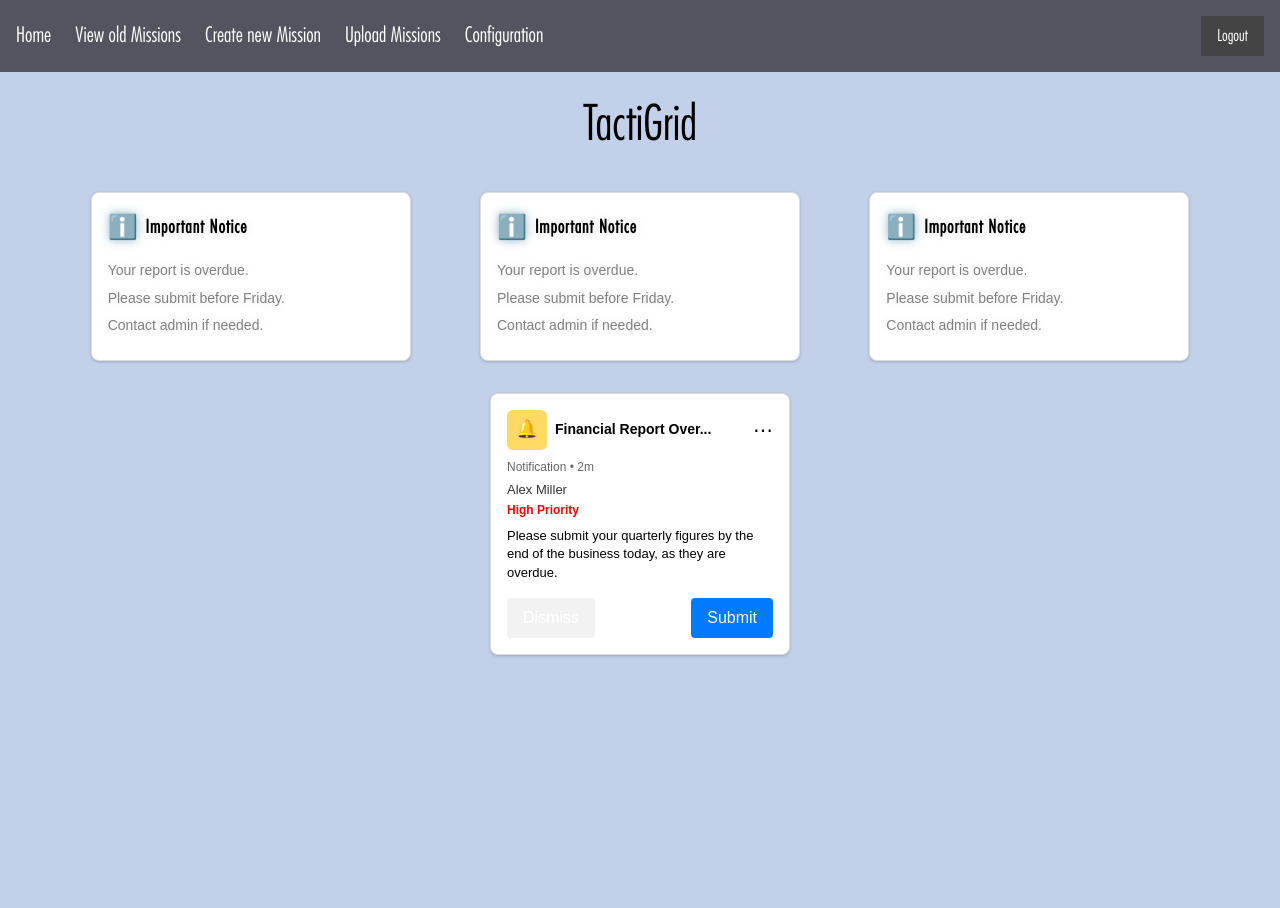
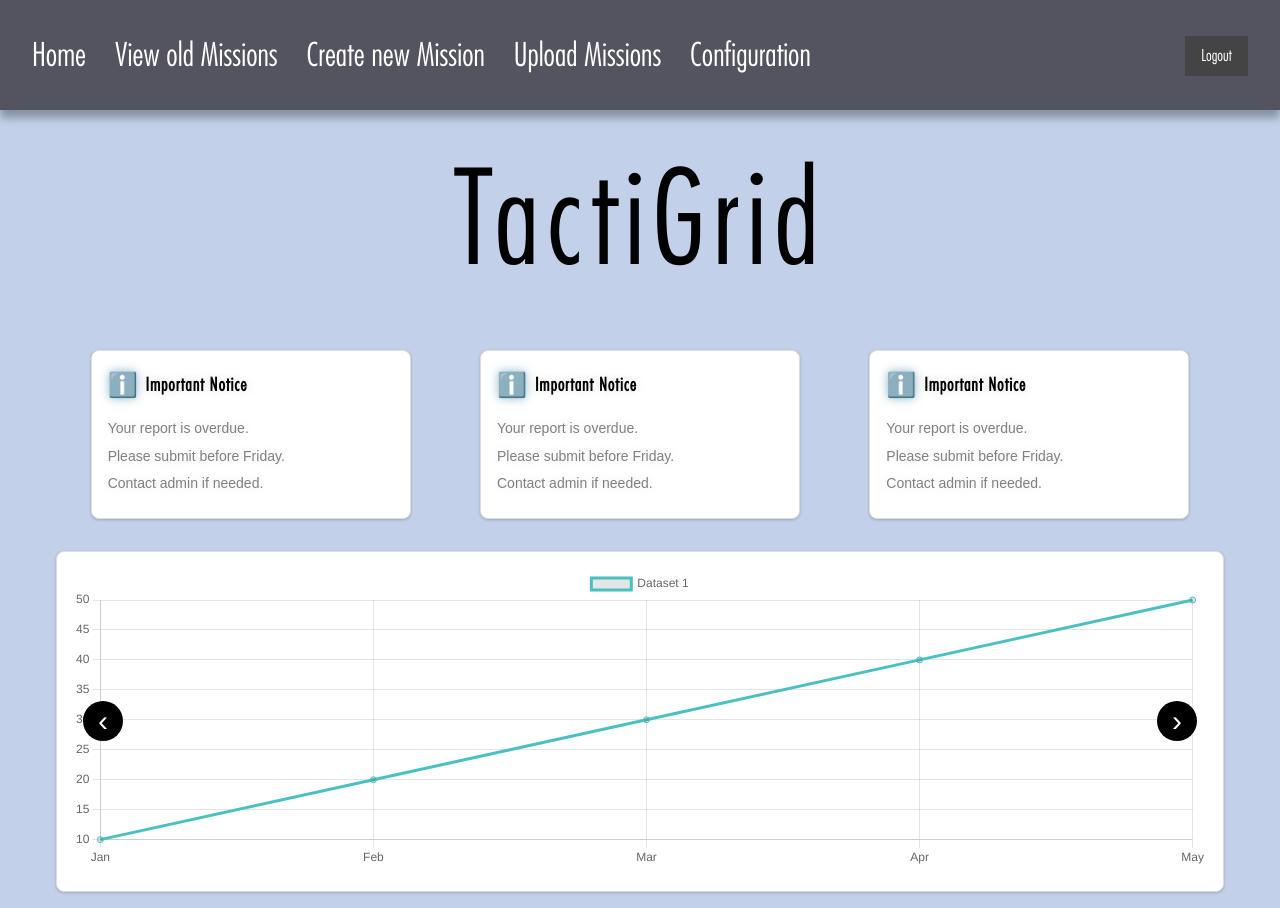
Before and after one commit to TactiGridCyb/TactiGrid-WebApp, a Next.js app in the folder my-app/: page / in a window 1280 px wide. Before the commit the page ends 800 px from the top, so only its background shows below. Built offline with nearby package versions, Linux system fonts and the light colour scheme.

Commit message:
Added graphs to the home page using graph.js

```diff
--- /dev/null
+++ b/my-app/app/components/GraphCarousel.js
@@ -0,0 +1,103 @@
+// components/GraphCarousel.js
+"use client";
+import React from 'react';
+import Slider from 'react-slick';
+import { Line } from 'react-chartjs-2';
+import NextArrow from './NextArrow';
+import PrevArrow from './PrevArrow';
+
+// Import and register Chart.js components
+import {
+  Chart as ChartJS,
+  CategoryScale,
+  LinearScale,
+  PointElement,
+  LineElement,
+  Title,
+  Tooltip,
+  Legend,
+} from 'chart.js';
+
+ChartJS.register(
+  CategoryScale,
+  LinearScale,
+  PointElement,
+  LineElement,
+  Title,
+  Tooltip,
+  Legend
+);
+
+// Sample chart data for demonstration:
+const chartData1 = {
+  labels: ['Jan', 'Feb', 'Mar', 'Apr', 'May'],
+  datasets: [{
+    label: 'Dataset 1',
+    data: [10, 20, 30, 40, 50],
+    borderColor: 'rgba(75,192,192,1)',
+    fill: false,
+  }]
+};
+
+const chartData2 = {
+  labels: ['Jun', 'Jul', 'Aug', 'Sep', 'Oct'],
+  datasets: [{
+    label: 'Dataset 2',
+    data: [50, 40, 30, 20, 10],
+    borderColor: 'rgba(255,99,132,1)',
+    fill: false,
+  }]
+};
+
+const chartData3 = {
+  labels: ['Nov', 'Dec', 'Jan', 'Feb', 'Mar'],
+  datasets: [{
+    label: 'Dataset 3',
+    data: [20, 30, 40, 30, 20],
+    borderColor: 'rgba(153,102,255,1)',
+    fill: false,
+  }]
+};
+
+const GraphCarousel = () => {
+  // Configure slider settings using custom arrow components.
+  const settings = {
+    dots: true,
+    infinite: true,
+    speed: 500,
+    slidesToShow: 1,
+    slidesToScroll: 1,
+    nextArrow: <PrevArrow />,
+    prevArrow: <NextArrow />,
+  };
+
+  // Common style for each slide container
+  const slideStyle = { height: '300px', position: 'relative' };
+
+  return (
+
+    <div className="graph-carousel" style={{ overflow: 'hidden', maxHeight: '320px' }}>
+      <Slider {...settings}>
+        <div>
+          <div style={slideStyle}>
+            <Line data={chartData1} options={{ maintainAspectRatio: false }} />
+          </div>
+        </div>
+        <div>
+          <div style={slideStyle}>
+            <Line data={chartData2} options={{ maintainAspectRatio: false }} />
+          </div>
+        </div>
+        <div>
+          <div style={slideStyle}>
+            <Line data={chartData3} options={{ maintainAspectRatio: false }} />
+          </div>
+        </div>
+      </Slider>
+
+    </div>
+
+  );
+};
+
+export default GraphCarousel;
--- /dev/null
+++ b/my-app/app/components/NextArrow.js
@@ -0,0 +1,15 @@
+// components/NextArrow.js
+"use client";
+import React from 'react';
+import styles from '../styles/componentsDesign/arrow.module.css';
+
+const NextArrow = (props) => {
+  const { onClick } = props;
+  return (
+    <div className={`${styles.slickarrow} ${styles.slicknext}`} onClick={onClick}>
+    ›
+  </div>
+  );
+};
+
+export default NextArrow;
--- /dev/null
+++ b/my-app/app/components/OldMissionObj.js
@@ -0,0 +1,23 @@
+import React from "react";
+import styles from '../styles/componentsDesign/InfoCard.module.css'
+
+export default function InformationCard({ title, lines }) {
+    return (
+      <div className={styles.card}>
+        <div className={styles.header}>
+          <div className={styles.iconcontainer}>
+            <span role="img" aria-label="info" className={styles.icon}>
+              ℹ️
+            </span>
+          </div>
+
+          <h2 className={styles.mainheader} >{title}</h2>
+        </div>
+
+        {/* Map through lines array */}
+        {lines.map((line, index) => (
+          <p key={index} className={styles.text}>{line}</p>
+        ))}
+      </div>
+    );
+  }
--- /dev/null
+++ b/my-app/app/components/PrevArrow.js
@@ -0,0 +1,15 @@
+// components/PrevArrow.js
+"use client";
+import React from 'react';
+import styles from '../styles/componentsDesign/arrow.module.css';
+
+const PrevArrow = (props) => {
+  const { onClick } = props;
+  return (
+    <div className={`${styles.slickarrow} ${styles.slickprev}`} onClick={onClick}>
+    ‹
+  </div>
+  );
+};
+
+export default PrevArrow;
--- a/my-app/app/page.js
+++ b/my-app/app/page.js
@@ -1,6 +1,9 @@
 import Navbar from './components/Navbar';
+import "slick-carousel/slick/slick.css";
+import "slick-carousel/slick/slick-theme.css";
 import styles from './styles/Home.module.css';
 import CardView from './components/CardView';
+import GraphCarousel from './components/GraphCarousel.js';
 import InfoCard from './components/InfoCard.js'
 
 export default function Home() {
@@ -39,7 +42,8 @@ export default function Home() {
         </div>
 
         <div className={styles.carouselWrapper}>
-          <CardView></CardView>
+          {/* <CardView></CardView> */}
+          <GraphCarousel />
 
         </div>
       </main>
--- a/my-app/app/styles/Home.module.css
+++ b/my-app/app/styles/Home.module.css
@@ -1,8 +1,9 @@
 .header {
     text-align: center;
     padding: 1rem;
-    font-size: 3rem;
+    font-size: 8rem;
     color: black;
+    letter-spacing: 0.08cap;
   }
 
   .main {
@@ -33,4 +34,10 @@
   .carouselWrapper {
     display: flex;
     justify-content: center;
+    padding: 16px;
+    border: 1px solid #ddd;
+    border-radius: 8px;
+    background-color: #fff;
+    font-family: Arial, sans-serif;
+    box-shadow: 0 1px 3px rgba(0, 0, 0, 0.2);
   }
--- /dev/null
+++ b/my-app/app/styles/componentsDesign/GraphCarousel.module.css
@@ -0,0 +1,22 @@
+
+.graph-carousel {
+    max-width: 800px;
+    margin: 0 auto;
+  }
+
+  .slick-arrow {
+    font-size: 2rem;
+    line-height: 1;
+    opacity: 0.5;
+    cursor: pointer;
+  }
+
+  .slick-arrow:hover {
+    opacity: 1;
+  }
+
+  /* Optionally style dots if needed */
+  .slick-dots li button:before {
+    font-size: 12px;
+    color: #333;
+  }
--- a/my-app/app/styles/componentsDesign/Navbar.module.css
+++ b/my-app/app/styles/componentsDesign/Navbar.module.css
@@ -2,7 +2,10 @@
   display: flex;
   align-items: center;
   background: #545460;
-  padding: 1rem 1rem;
+
+  padding: 2rem 2rem;
+  padding-bottom: 30px;
+  box-shadow: 0 8px 8px rgba(0, 0, 0, 0.3);
 
 }
 
@@ -15,14 +18,14 @@
 }
 
 .navbar li {
-  margin-right: 1.5rem;
+  margin-right: 1.8rem;
 }
 
 .navbar a {
   display: inline-block; /* Make the anchor behave like a block element */
   color: #fff;
   text-decoration: none;
-  font-size: 1.3rem;
+  font-size: 2rem;
   transition: transform 0.3s ease, color 0.3s ease;
 }
 
--- /dev/null
+++ b/my-app/app/styles/componentsDesign/arrow.module.css
@@ -0,0 +1,31 @@
+.slickarrow {
+    position: absolute;
+    top: 50%;
+    transform: translateY(-50%);
+    z-index: 2;
+    width: 40px;
+    height: 40px;
+    background-color: #000;  /* Black background */
+    color: #fff;             /* White text */
+    border-radius: 50%;      /* Circular shape */
+    line-height: 40px;       /* Center text vertically */
+    text-align: center;
+    cursor: pointer;
+    transition: background 0.3s ease;
+  }
+
+  .slickarrow:hover {
+    background-color: #333;  /* Slightly lighter on hover */
+  }
+
+  .slickprev {
+
+    left: 10px;
+    font-size: 30px;
+  }
+
+  .slicknext {
+
+    right: 10px;
+    font-size: 30px;
+  }
--- a/my-app/app/styles/createMission.module.css
+++ b/my-app/app/styles/createMission.module.css
@@ -1,67 +1,88 @@
-/* Header area, similar to your Home page’s header */
+/* Header area */
 .header {
   text-align: center;
   padding: 1rem;
-    color: #fff;
-    background: linear-gradient(#1a1a1a, #111); /* dark gradient */
+  color: #000;
+  background: #fff;
+  border-bottom: 1px solid #ccc;
 }
 
-  /* The main container for your form,
-     you could also add a background or gradient if desired. */
+/* Main container (centered content, white background) */
 .main {
   max-width: 1200px;
   margin: 0 auto;
   padding: 2rem;
-    color: #fff;
+  color: #333;
+  background: #fff;
 }
 
-  /* The form container, centered and styled */
+/* Form container */
 .formContainer {
-    background: #0e2c0e; /* or #111 / #14453D if you want to match your green palette */
-    padding: 2rem;
-    border-radius: 8px;
-    box-shadow: 0 4px 6px -1px rgba(0,0,0,0.3);
   display: flex;
   flex-direction: column;
   gap: 1.5rem;
+
+  /* Optional: add a light border or box shadow */
+  background: #fff;
+  padding: 2rem;
+  border-radius: 8px;
+  box-shadow: 0 2px 4px rgba(0,0,0,0.1);
 }
 
-  /* Each field label + input grouped together */
+/* Group label + input together */
 .formGroup {
   display: flex;
   flex-direction: column;
+  width: 100%;
 }
 
-  /* Default label style */
+/* Label styling */
 .formGroup label {
   margin-bottom: 0.3rem;
-    font-weight: bold;
-    color: #fff;
+  font-weight: 500;
+  color: #333;
+  font-size: 0.95rem;
 }
 
-  /* Default input/select style */
+/* Inputs & selects: underlined style, no background */
 .formGroup input,
 .formGroup select {
-    padding: 0.5rem;
-    border: 1px solid #333;
-    border-radius: 4px;
-    background: #222;
-    color: #fff;
+  border: none;
+  border-bottom: 1px solid #ccc;
+  padding: 0.5rem 0;
+  font-size: 1rem;
+  color: #333;
+  background: transparent;
+  outline: none; /* Remove default focus outline */
+  transition: border-bottom-color 0.2s ease-in-out;
+}
+
+/* Placeholder color */
+.formGroup input::placeholder,
+.formGroup select::placeholder {
+  color: #999;
+}
+
+/* Focused state: highlight the bottom border */
+.formGroup input:focus,
+.formGroup select:focus {
+  border-bottom-color: #666;
 }
 
 /* “Create Mission” button style */
 .createMissionBtn {
-    background: #48BEFF; /* Photon Blue */
+  align-self: flex-start; /* or center, if you prefer */
+  background: #000;
   color: #fff;
   padding: 0.75rem 1.5rem;
   font-weight: bold;
   border: none;
   border-radius: 4px;
   cursor: pointer;
-    transition: background 0.2s;
+  transition: background 0.2s ease-in-out;
 }
 
 /* Hover effect for the button */
 .createMissionBtn:hover {
-    background: #3DFAFF; /* Electric Blue */
+  background: #333;
 }
```
Lines whose indentation alone changed are shown as unchanged.
